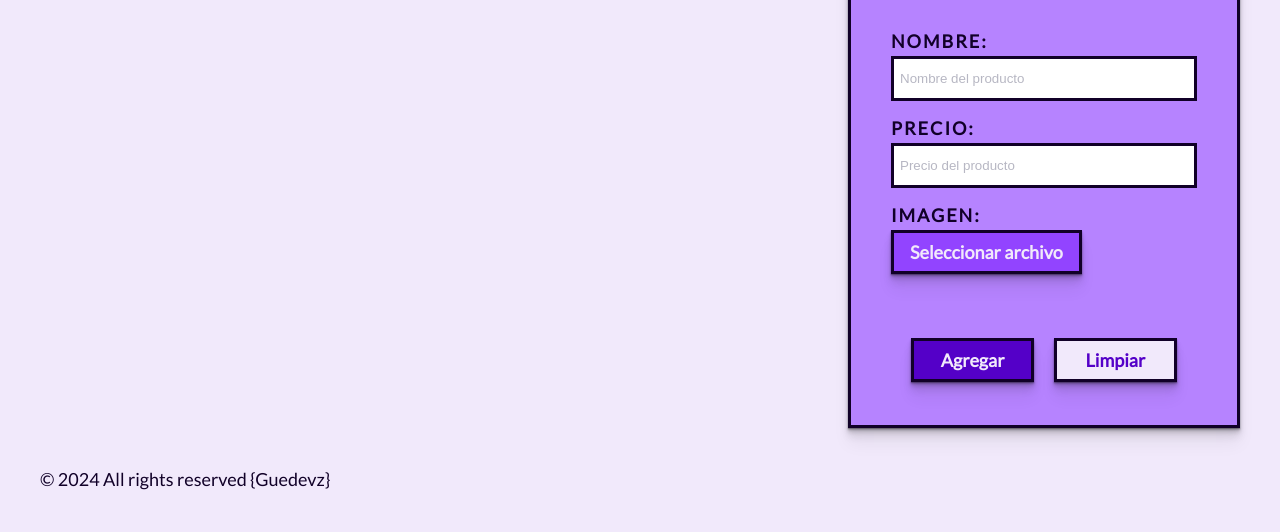
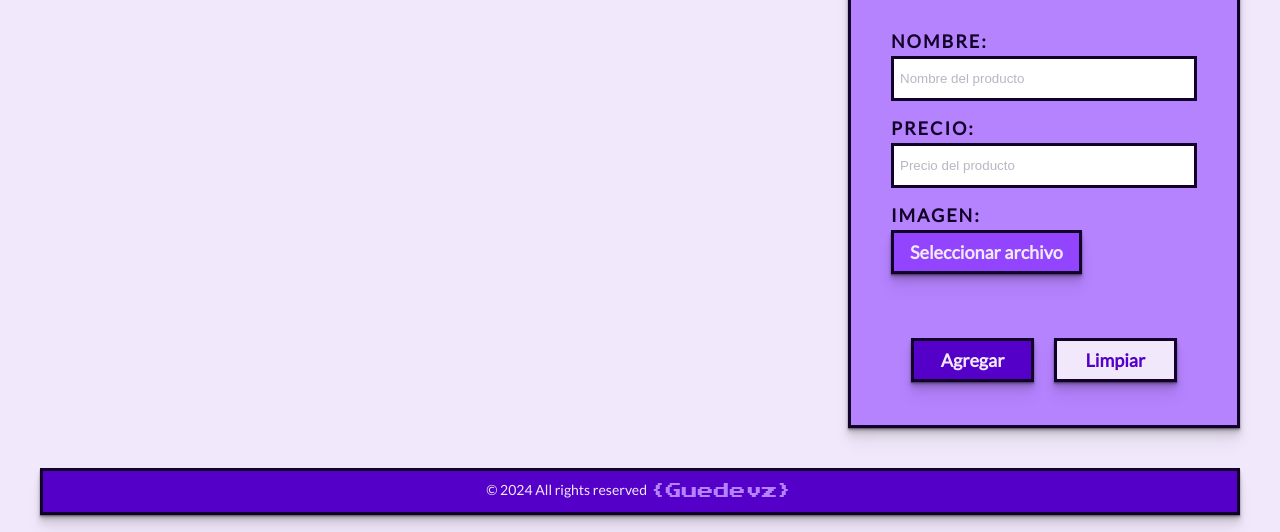
Before and after one commit to Guedevz/AluraGeek, a plain HTML site: page index.html in a window 1280 px wide. Shown: the part 285-817 px from the top of the page. Drawn offline with nearby package versions, Linux system fonts and the light colour scheme; no server answers.

Commit message:
[feat:footer] Crear la estructura HTML de la seccion footer y se agregan los estilos que corresponden.

```diff
--- a/css/styles.css
+++ b/css/styles.css
@@ -310,9 +310,25 @@ header {
 
 .footer {
     grid-area: footer;
+    width: 100%;
+    height: clamp(6rem, 5vw, 10rem);
 }
 
+.footer__info {
+    padding: var(--spacing-10);
+    font-size: 1.4rem;
+    font-weight: var(--font-weight-medium);
+    text-align: center;
+    border: var(--border-weight-MD) solid var(--primary-variant-shade-4);
+    color: var(--primary-variant-tint-4);
+    background-color: var(--primary-brand);
+    box-shadow: var(--box-shadow-3);
+}
 
+.footer__info span {
+    vertical-align: middle;
+    color: var(--primary-variant-tint-3);
+}
 
 /* ============================================================  MEDIA QUERIES  ============================================================ */
 
--- a/index.html
+++ b/index.html
@@ -61,7 +61,7 @@
     <main class="container">
     </main>
     <footer class="footer">
-        <p class="footer__info"> © 2024 All rights reserved <span>{Guedevz}</span></p>
+        <p class="footer__info "> © 2024 All rights reserved <span class="subtitle__h5">{Guedevz}</span></p>
     </footer>
 </body>
 </html>
```
